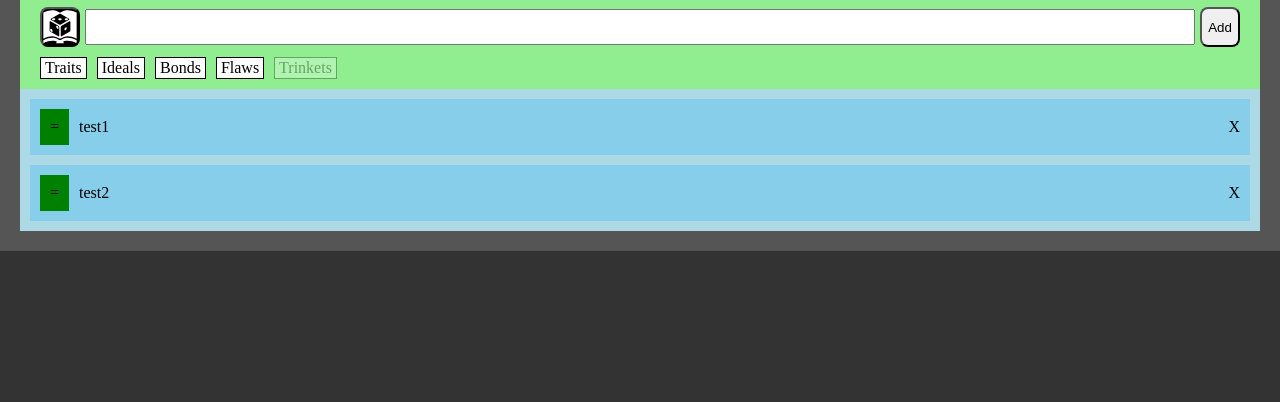
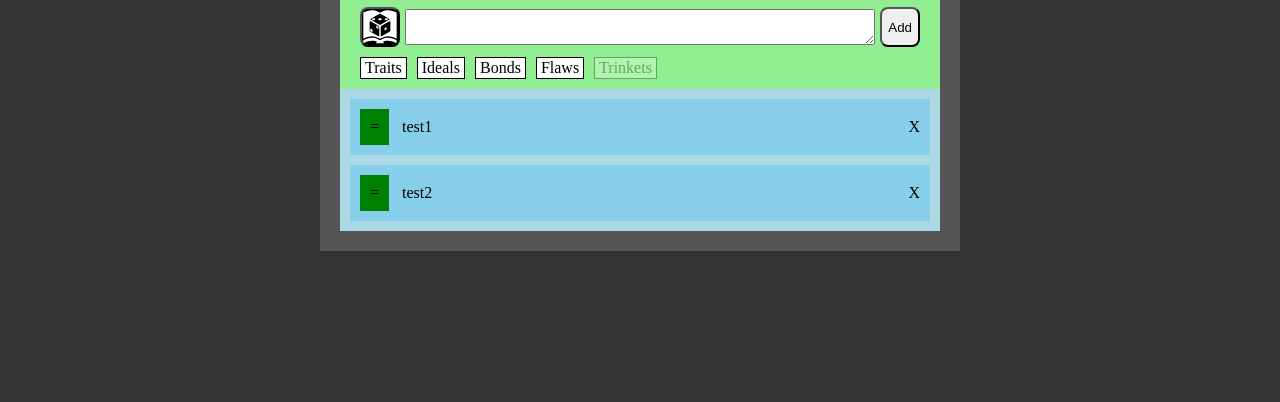
Before and after one commit to gntsketches/personalities, a website built with webpack: page dist/index.html in a window 1280 px wide. Shown: the part 398-800 px from the top of the page. Built offline with nearby package versions, Linux system fonts and the light colour scheme.

Commit message:
css, padding to fix weird charitem outline

```diff
--- a/notes.txt
+++ b/notes.txt
@@ -26,8 +26,6 @@ vim config for vscode https://www.youtube.com/watch?v=Vkm4bc2Y0AA
 
 TODO APP
   mobile checks
-  line wrap & weird border for contenteditable
-    ? https://stackoverflow.com/questions/21701908/css-contenteditable-span-ugly-border
   drag handles
   remove icon
   copy-to-clipboard
--- a/src/components/CharItem/CharItem.scss
+++ b/src/components/CharItem/CharItem.scss
@@ -5,6 +5,7 @@
   align-items: center;
   padding: 10px;
   margin-bottom: 10px;
+  overflow: auto;
 
   .left {
     display: flex;
@@ -20,13 +21,14 @@
 
     .text {
       margin-left: 10px;
-      text-overflow: ellipsis;
+      padding: 3px;
     }
   }
 
   .remove {
     cursor: pointer;
     user-select: none;
+    margin-left: 10px;
   }
 
   &:last-child {
--- a/src/components/RollChars/RollChars.scss
+++ b/src/components/RollChars/RollChars.scss
@@ -17,7 +17,7 @@
       }
 
       textarea {
-        resize: none;
+        resize: vertical;
         width: calc(100% - 90px);
       }
 
--- a/src/styles/style.scss
+++ b/src/styles/style.scss
@@ -5,6 +5,8 @@ body {
 .main {
   background: #555;
   padding: 20px;
+  max-width: 600px;
+  margin: 0 auto;
 
   .header {
     background: lightcoral;
```
